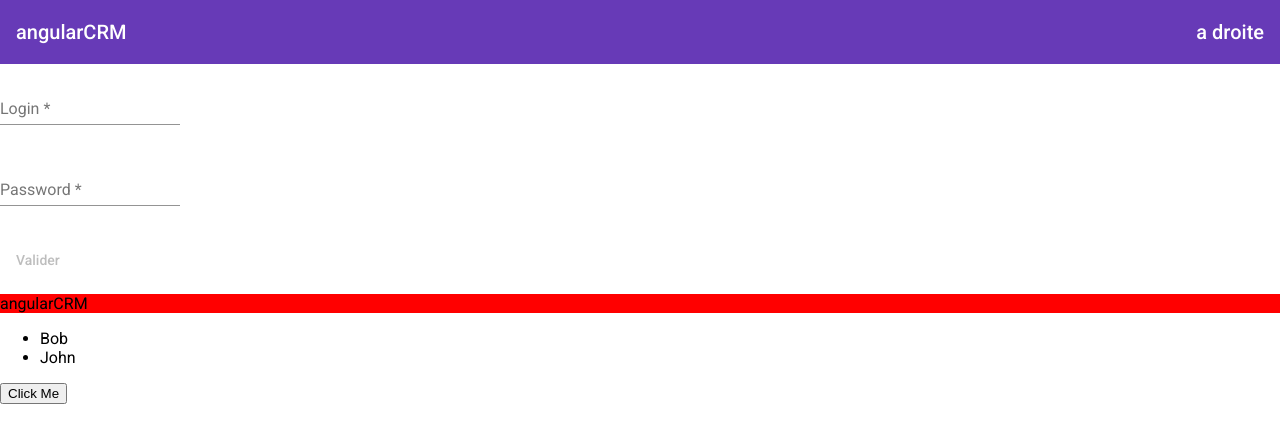
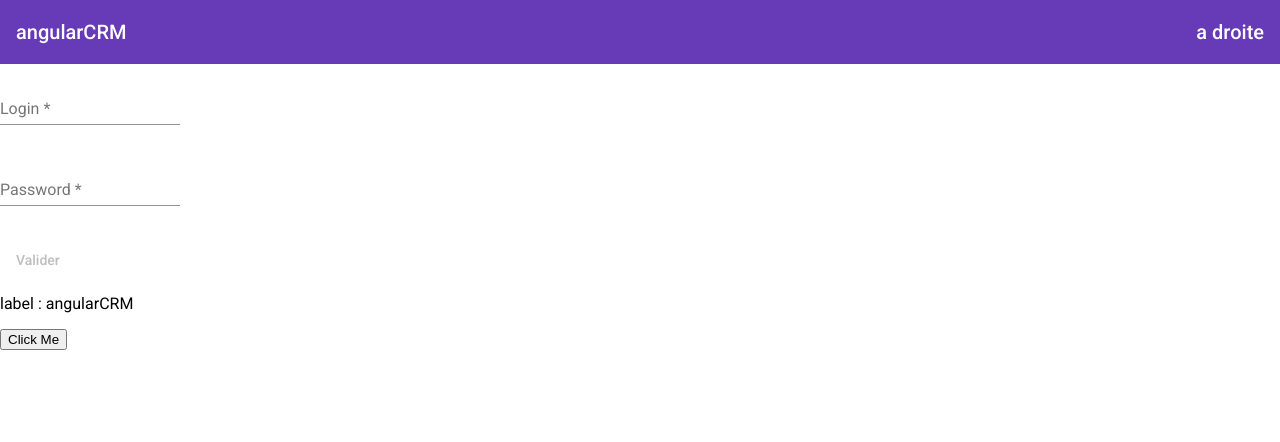
Before and after one commit to jollivetc/angularCRM-Juin, an Angular app: page / in a window 1280 px wide. Shown: the top 442 px of the page. Built offline with nearby package versions, Linux system fonts and the light colour scheme.

Commit message:
step4: dummy component

```diff
--- a/src/app/app.component.html
+++ b/src/app/app.component.html
@@ -10,17 +10,7 @@
 <crm-login></crm-login>
 
 
+<crm-dummy [label]="title"
+    (save)="onSave($event)">
 
-<div [ngClass]="classToApply">
-  {{title}}
-</div>
-
-<div>
-  <ul>
-    <li *ngFor="let name of names">
-      {{name}}
-    </li>
-  </ul>
-</div>
-
-<button (click)="clicked($event)">Click Me</button>
+</crm-dummy>
--- a/src/app/app.component.ts
+++ b/src/app/app.component.ts
@@ -13,4 +13,8 @@ export class AppComponent {
   clicked($event:MouseEvent):void{
     console.log($event)
   }
+
+  onSave($event:string){
+    console.log(`received : ${$event}`);
+  }
 }
--- a/src/app/app.module.ts
+++ b/src/app/app.module.ts
@@ -7,11 +7,13 @@ import { AppRoutingModule } from './app-routing.module';
 import { AppComponent } from './app.component';
 import { LoginComponent } from './login/login.component';
 import { AppMaterialModule } from './app-material.module';
+import { DummyComponent } from './component/dummy/dummy.component';
 
 @NgModule({
   declarations: [
     AppComponent,
-    LoginComponent
+    LoginComponent,
+    DummyComponent
   ],
   imports: [
     BrowserModule,
--- /dev/null
+++ b/src/app/component/dummy/dummy.component.html
@@ -0,0 +1,5 @@
+<p>
+  label : {{label}}
+</p>
+
+<button (click)="clicked($event)">Click Me</button>
--- /dev/null
+++ b/src/app/component/dummy/dummy.component.ts
@@ -0,0 +1,27 @@
+import { Component, EventEmitter, Input, OnInit, Output } from '@angular/core';
+
+
+@Component({
+  selector: 'crm-dummy',
+  templateUrl: './dummy.component.html',
+  styleUrls: ['./dummy.component.scss']
+})
+export class DummyComponent implements OnInit {
+
+  @Input()
+  label?:string;
+
+  @Output()
+  save: EventEmitter<string> = new EventEmitter<string>();
+
+  constructor() {
+  }
+
+  ngOnInit(): void {
+  }
+
+  clicked($event:MouseEvent):void {
+    this.save.emit(this.label + 'a random string')
+  }
+
+}
```
Also changed, not shown: src/app/component/dummy/dummy.component.scss (added), 1 other file (tests, documents, lock files or other folders).
